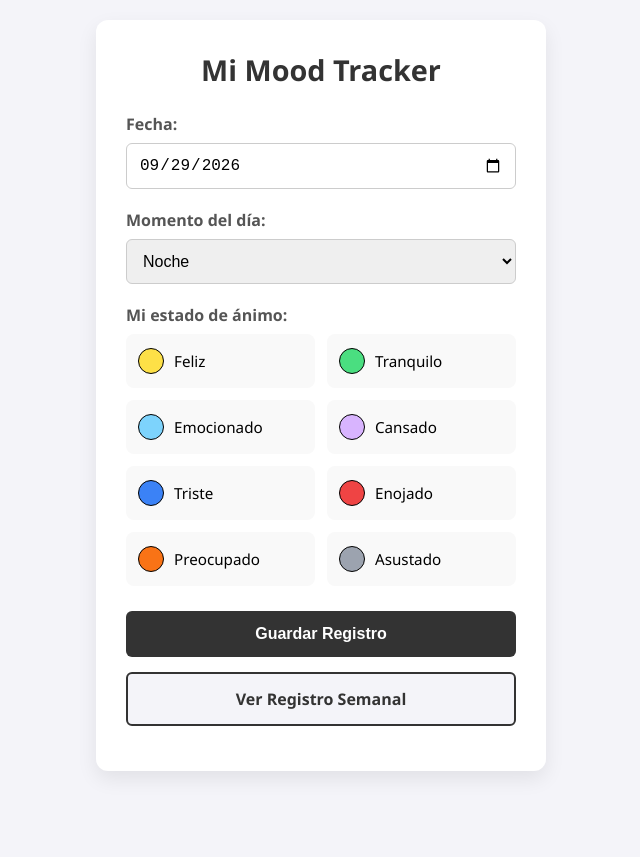
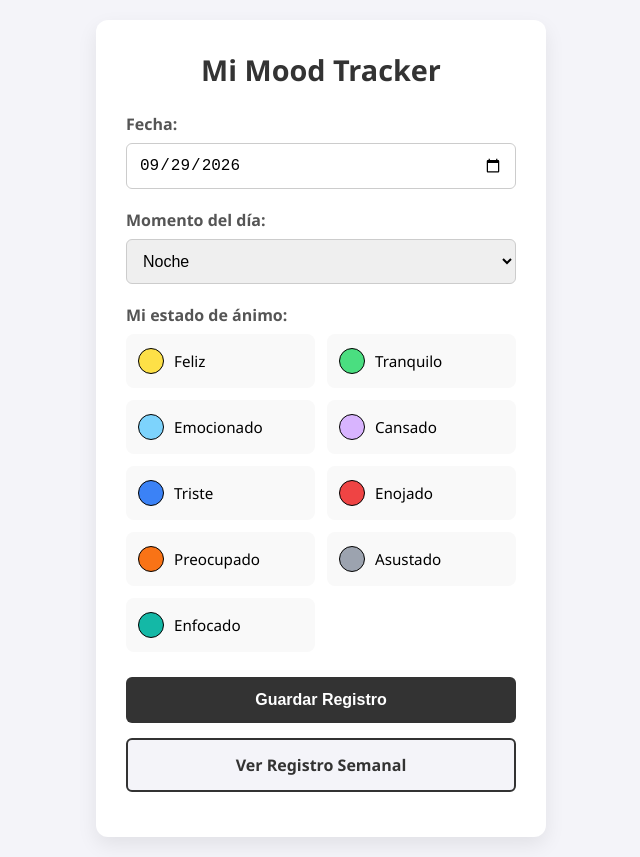
Before and after one commit to Flax64/mood-tracker, a website: page public/index.html in a window 1280 px wide. Shown: the whole page, without its empty margins (319-959 px from the left). Before the commit the page ends 800 px from the top, so only its background shows below. Drawn offline with Linux system fonts and the light colour scheme.

Commit message:
feat: nuevo estado: enfocado

```diff
--- a/public/index.html
+++ b/public/index.html
@@ -60,6 +60,9 @@
                 <div class="mood-btn" data-mood="Scared" data-color="#9CA3AF">
                     <div class="color-dot" style="background: #9CA3AF;"></div>Asustado
                 </div>
+                <div class="mood-btn" data-mood="Focused" data-color="#14B8A6">
+                    <div class="color-dot" style="background-color: #14B8A6;"></div>Enfocado
+                </div>
             </div>
 
             <button type="submit" class="btn-submit">Guardar Registro</button>
--- a/server.js
+++ b/server.js
@@ -19,7 +19,7 @@ const db = mysql.createConnection({
 
 db.connect(err => {
     if(err) throw err;
-    console.log('Conectado a la BD MoodTrackerLocal');
+    console.log('Conectado a la Base de Datos');
 });
 
 // Ruta para guardar el estado de ánimo (Tu código)
```
Also changed, not shown: public/dashboard.html (+1 -0 lines), README.md.
